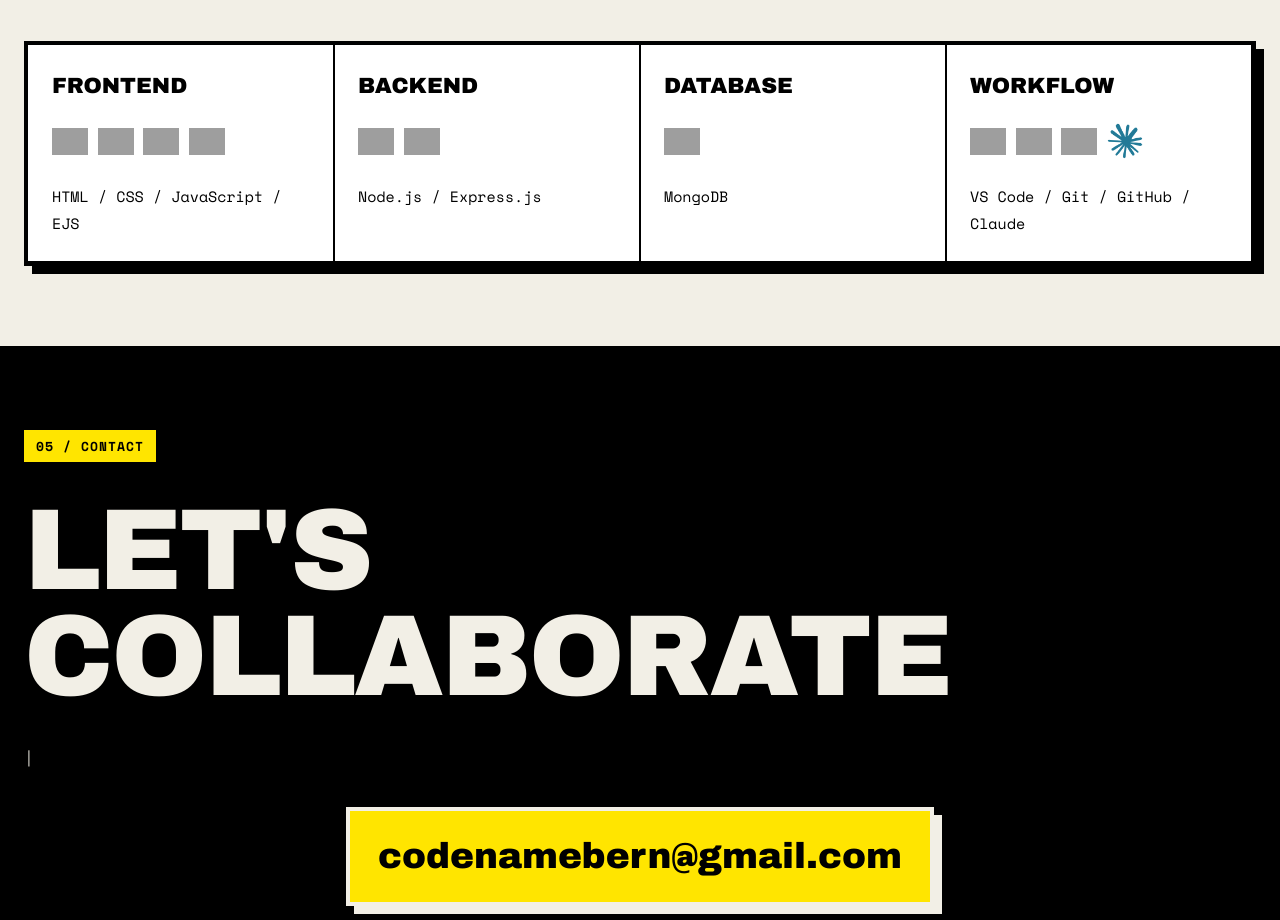
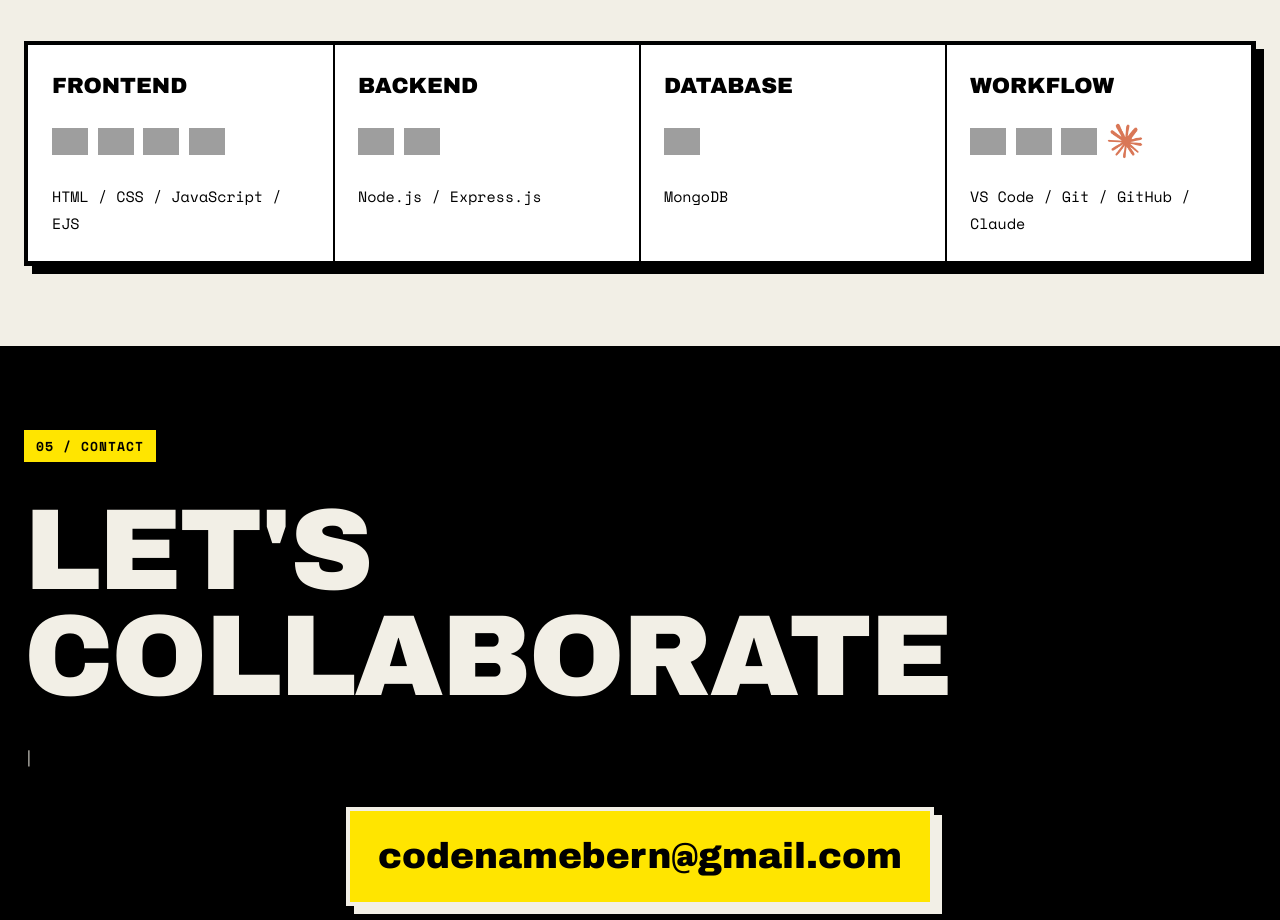
Before and after one commit to codenamebern-design/My-Portfolio, a website built with Vite: page index.html in a window 1280 px wide. Shown: the part 3740-4660 px from the top of the page. Built offline with nearby package versions, Linux system fonts and the light colour scheme; grey boxes are pictures that could not be loaded.

Commit message:
11th commit removing the invert color of the claude logo

```diff
--- a/style.css
+++ b/style.css
@@ -676,7 +676,3 @@ a:focus-visible {
   .tool-logos img:hover {
     transform: translateY(-4px) scale(1.1);
   }
-  /* Claude's icon is a single-color SVG, so give it a fill */
-  .tool-logos img.logo-dark {
-    filter: invert(1) brightness(0.9);
-  }
```
